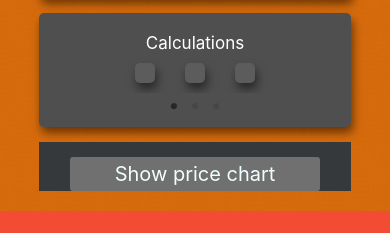
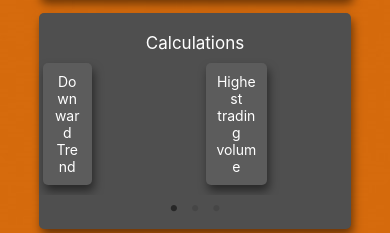
Before and after one commit to DutchDevOfficial/Vincit_Rising_Start_2021, a React Native app: screen /Home in a window 390 px wide. Shown: the part 503-736 px from the top of the page. Built offline with nearby package versions, Linux system fonts and the light colour scheme; no server answers.

Commit message:
carousel item centering

```diff
--- a/components/Carousel.js
+++ b/components/Carousel.js
@@ -216,9 +216,9 @@ export default function Carousel({ parentData, currency, date, date2, API, child
                     setInterval(getInterval(data.nativeEvent.contentOffset.x));
                 }}
                 contentContainerStyle={{ width: `${300}%` }}>
-                <Text style={style.carouselItem} >{text}</Text>
-                <Text style={style.carouselItem} >{text2}</Text>
-                <Text style={style.carouselItem} >{text3}</Text>
+                <View style={style.carouselItem} ><Text style={{textAlign: "center", color: "white",}}>Downward Trend</Text><Text style={{color: "white"}}>{text}</Text></View>
+                <View style={style.carouselItem} ><Text style={{textAlign: "center", color: "white",}}>Highest trading volume</Text><Text style={{color: "white"}}>{text2}</Text></View>
+                <View style={style.carouselItem} ><Text style={{textAlign: "center", color: "white",}}>Maximize profits</Text><Text style={{color: "white"}}>{text3}</Text></View>
             </ScrollView>
 
             <View style={style.bullets}>
--- a/style/style.js
+++ b/style/style.js
@@ -176,7 +176,6 @@ export default StyleSheet.create({
 
   carouselItem: {
     width: "30%",
-    color: "white",
     padding: 10  ,
     marginVertical: 10,
     marginHorizontal: 15,
```
